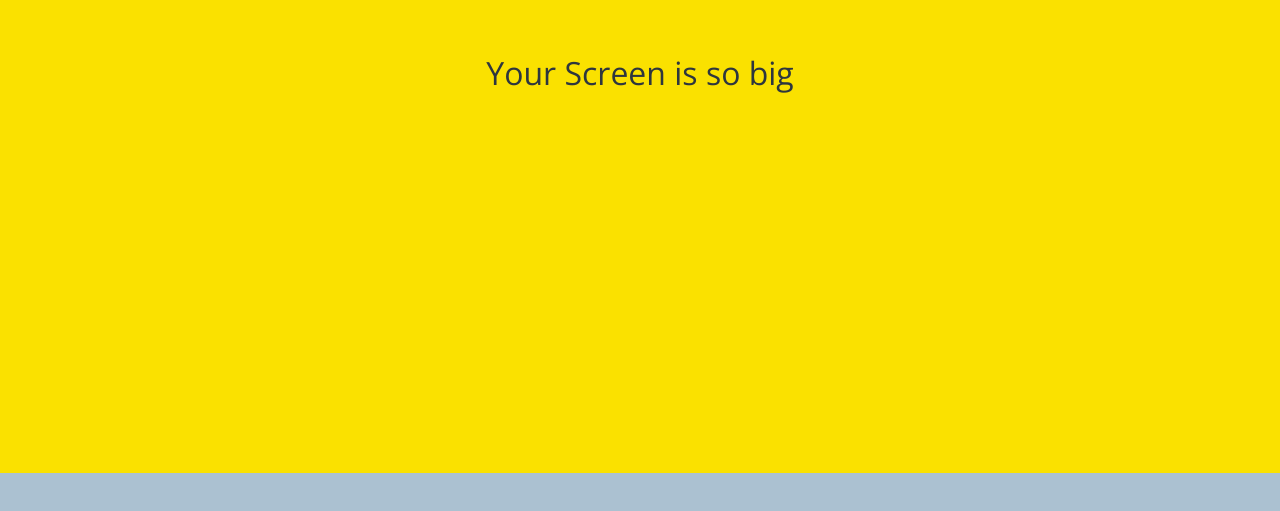
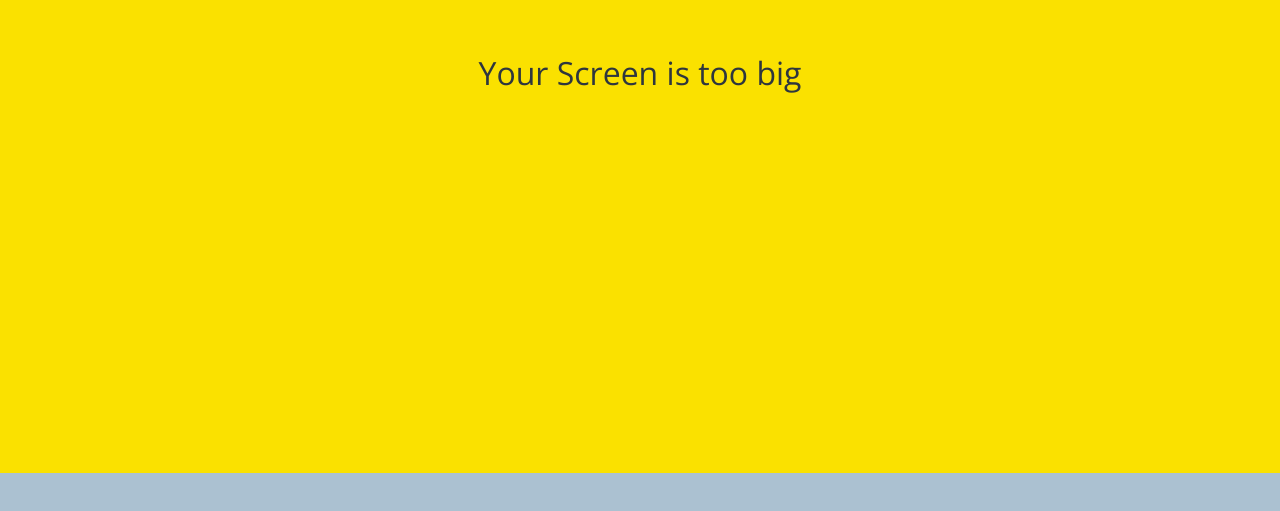
Before and after one commit to yarumiru/kokoa-clone-2022, a plain HTML site: page chat.html in a window 1280 px wide. Shown: the part 327-838 px from the top of the page. Drawn offline with nearby package versions, Linux system fonts and the light colour scheme.

Commit message:
so -> too change
(221214)

```diff
--- a/chat.html
+++ b/chat.html
@@ -73,7 +73,7 @@
     </form>
 
     <div id="no-mobile">
-      <span>Your Screen is so big</span>
+      <span>Your Screen is too big</span>
     </div>
 
     <script
```
